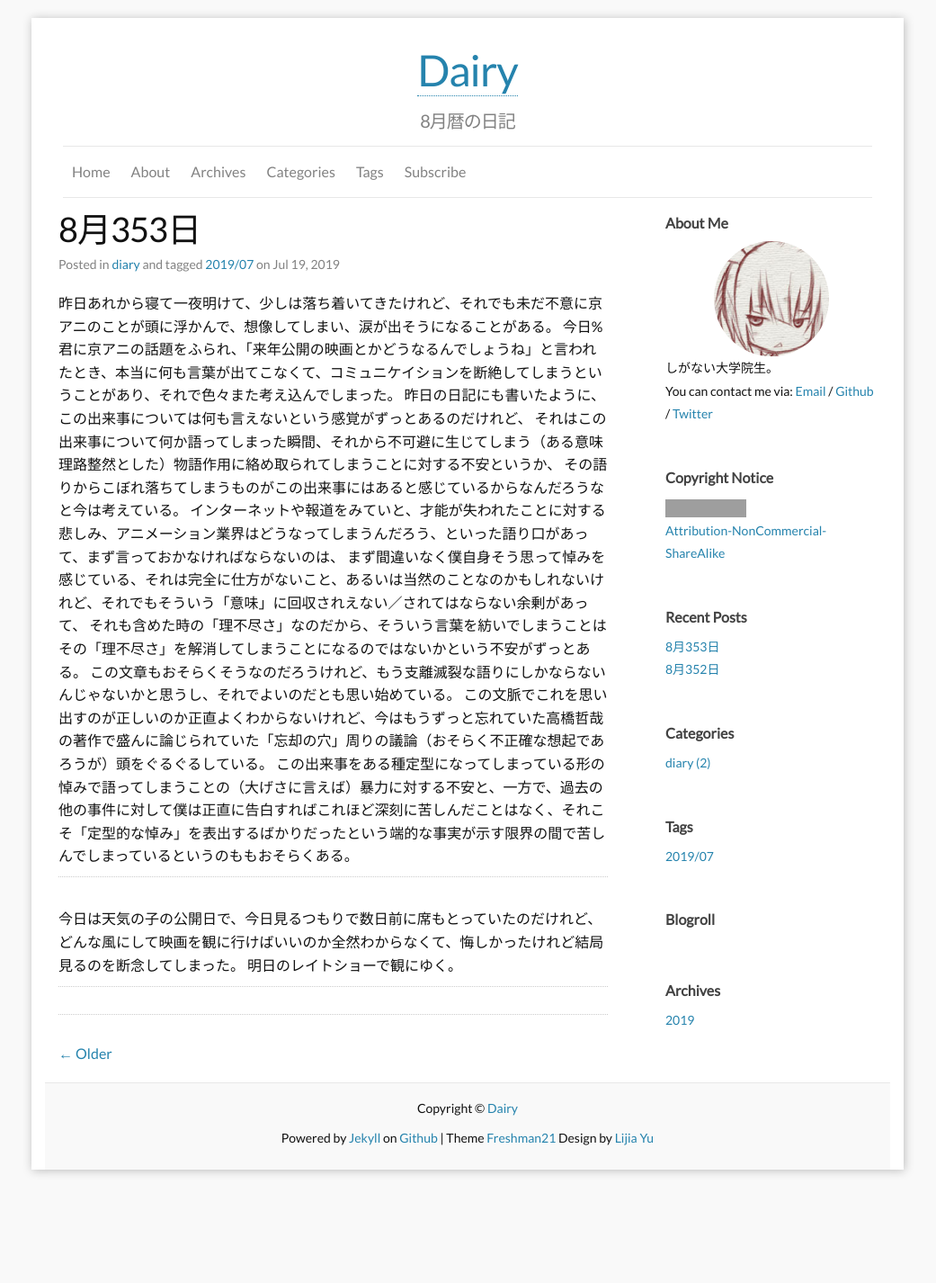
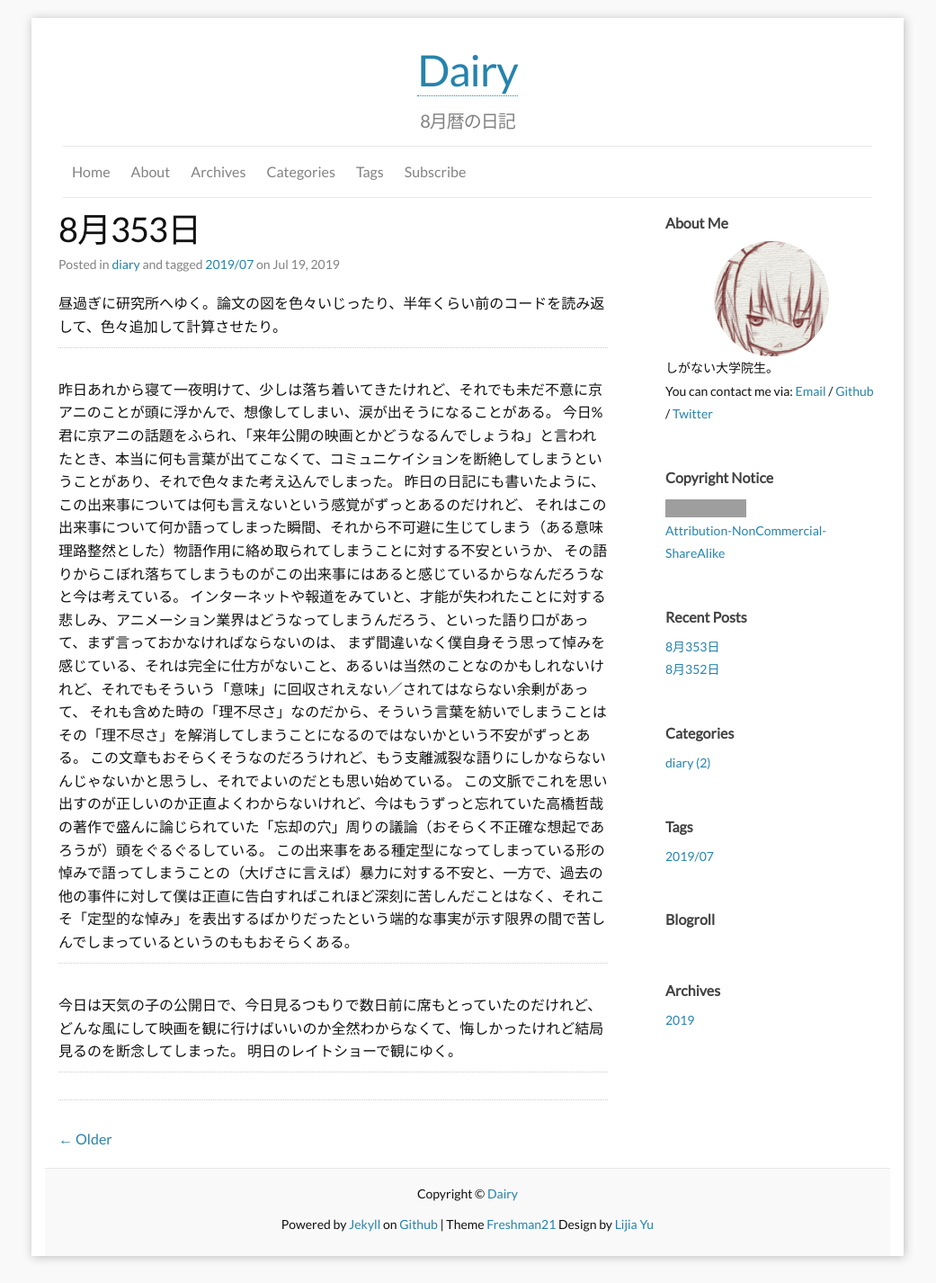
Before and after one commit to natsufuna/natsufuna.github.io, a Jekyll site: the page built from _posts/2019-07-19-diary.md, in a window 1280 px wide. Shown: the whole page at 90% size, without its empty margins (120-1161 px from the left). Built offline with Jekyll 4.4.1, drawn with Linux system fonts in a browser that asks for light colours; comment, search, counter and statistics services are not loaded; before the commit the page ends 1330 px from its top, so only the background shows below that; grey boxes are pictures that could not be loaded.

Commit message:
diary 2019-07-19

```diff
--- a/_posts/2019-07-19-diary.md
+++ b/_posts/2019-07-19-diary.md
@@ -6,6 +6,9 @@ author: natsufuna
 category: diary
 tags:
 - 2019/07
+---
+
+昼過ぎに研究所へゆく。論文の図を色々いじったり、半年くらい前のコードを読み返して、色々追加して計算させたり。
 
 ---
 
```
